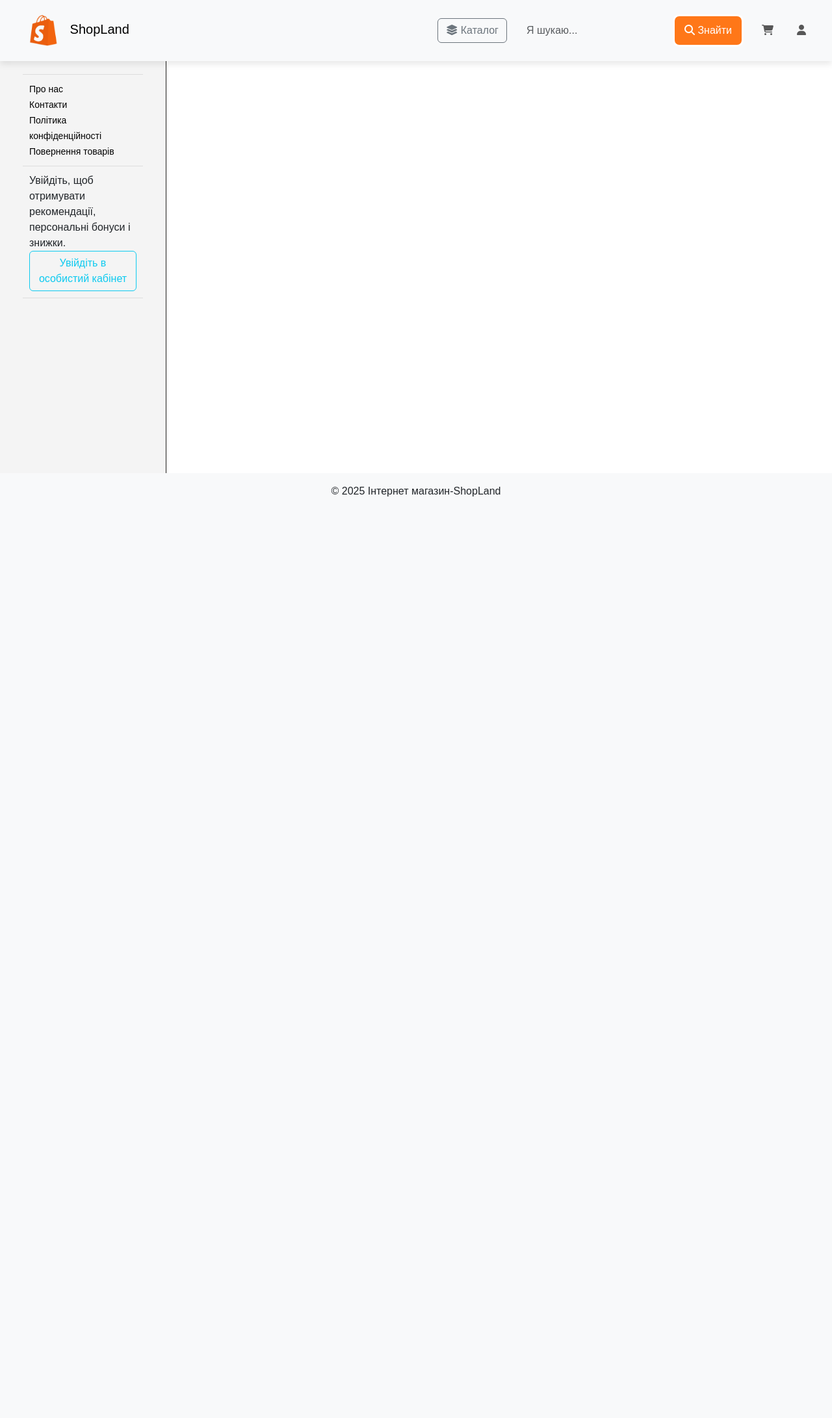
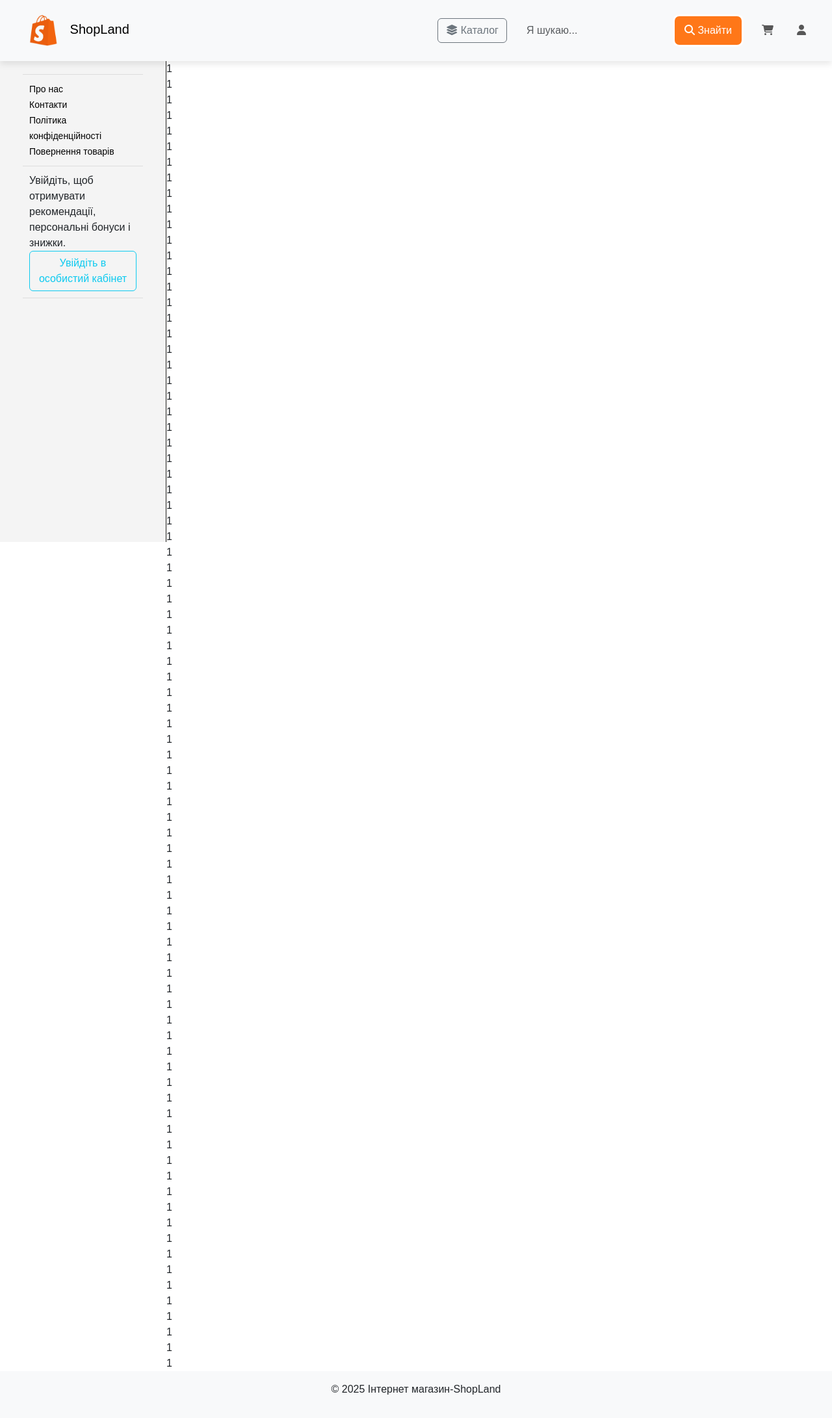
Before and after one commit to maks9856/Online-Shop-pet-project-, a Django app: page / in a window 1280 px wide. Shown: the whole page at 65% size. Before the commit the page ends 764 px from the top, so only its background shows below. Run offline with Django 5.2, Linux system fonts and the light colour scheme; data that the repository does not hold is empty; parts of the project's set-up code (start-up, migrations or seed data) failed here and were passed over.

Commit message:
sticky was added for aside

```diff
--- a/ShopLand/products/static/css/style.css
+++ b/ShopLand/products/static/css/style.css
@@ -4,9 +4,14 @@ body {
     padding: 0;
     display: flex;
     flex-direction: column;
-    min-height: 100vh;
 }
-
+header {
+    width: 100%;
+    position: sticky;
+    top: 0;
+    z-index: 1000;
+    background: white;
+}
 .container-main {
     margin: 0;
     padding: 0;
@@ -14,12 +19,19 @@ body {
     flex: 1;
     flex-direction: row;
 }
-aside{
+
+
+aside {
     width: 20%;
     background: #f4f4f4;
     padding: 0px 35px;
-    border-right:#21201e 1px solid;
+    border-right: #21201e 1px solid;
+    position: sticky;
+    top: 60px;
+    height: calc(100vh - 60px);
+    overflow-y: auto;
 }
+
 main {
     flex: 1;
 }
--- a/ShopLand/products/templates/products/home.html
+++ b/ShopLand/products/templates/products/home.html
@@ -7,5 +7,88 @@
 {% endblock sidebar %}
 
 {% block content %}
-
+<div>1</div>
+<div>1</div>
+<div>1</div>
+<div>1</div>
+<div>1</div>
+<div>1</div>
+<div>1</div>
+<div>1</div>
+<div>1</div>
+<div>1</div>
+<div>1</div>
+<div>1</div>
+<div>1</div>
+<div>1</div>
+<div>1</div>
+<div>1</div>
+<div>1</div>
+<div>1</div>
+<div>1</div>
+<div>1</div>
+<div>1</div>
+<div>1</div>
+<div>1</div>
+<div>1</div>
+<div>1</div>
+<div>1</div>
+<div>1</div>
+<div>1</div>
+<div>1</div>
+<div>1</div>
+<div>1</div>
+<div>1</div>
+<div>1</div>
+<div>1</div>
+<div>1</div>
+<div>1</div>
+<div>1</div>
+<div>1</div>
+<div>1</div>
+<div>1</div>
+<div>1</div>
+<div>1</div>
+<div>1</div>
+<div>1</div>
+<div>1</div>
+<div>1</div>
+<div>1</div>
+<div>1</div>
+<div>1</div>
+<div>1</div>
+<div>1</div>
+<div>1</div>
+<div>1</div>
+<div>1</div>
+<div>1</div>
+<div>1</div>
+<div>1</div>
+<div>1</div>
+<div>1</div>
+<div>1</div>
+<div>1</div>
+<div>1</div>
+<div>1</div>
+<div>1</div>
+<div>1</div>
+<div>1</div>
+<div>1</div>
+<div>1</div>
+<div>1</div>
+<div>1</div>
+<div>1</div>
+<div>1</div>
+<div>1</div>
+<div>1</div>
+<div>1</div>
+<div>1</div>
+<div>1</div>
+<div>1</div>
+<div>1</div>
+<div>1</div>
+<div>1</div>
+<div>1</div>
+<div>1</div>
+<div>1</div>
 {% endblock content %}
```
